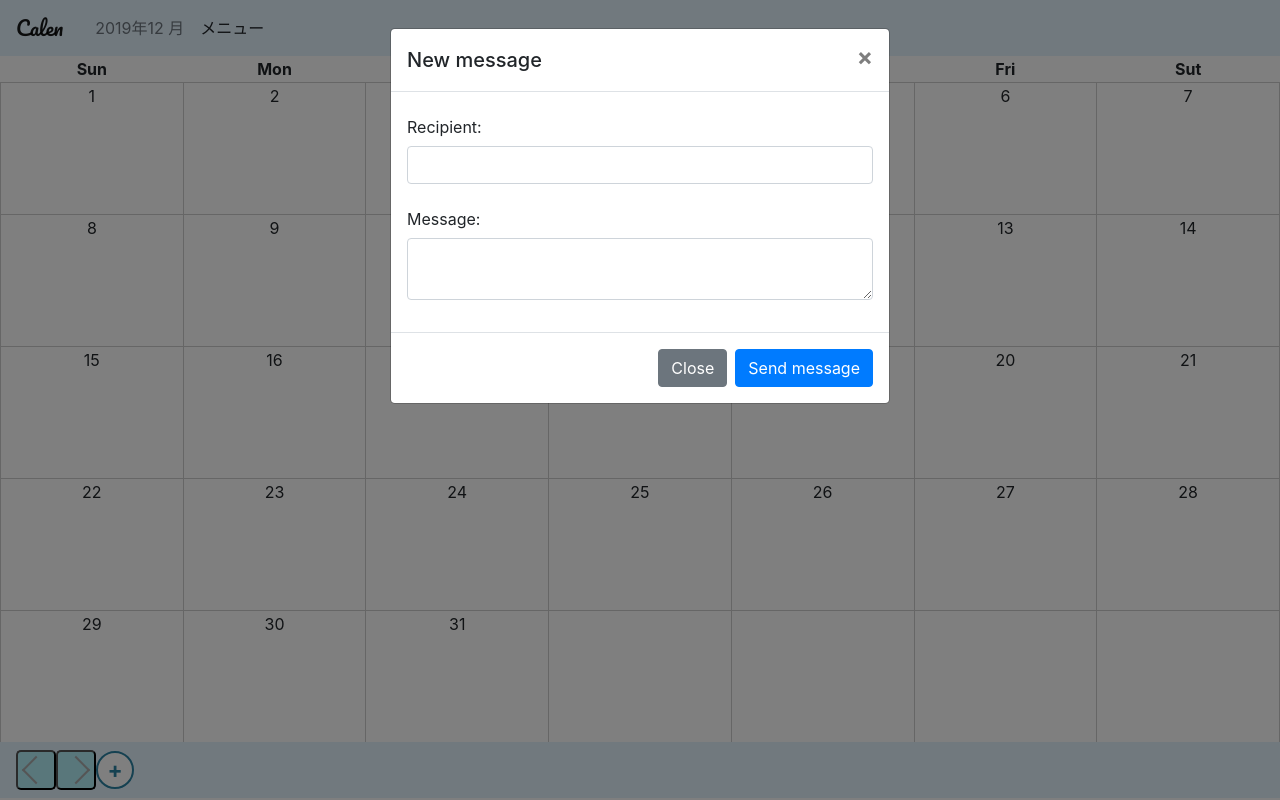
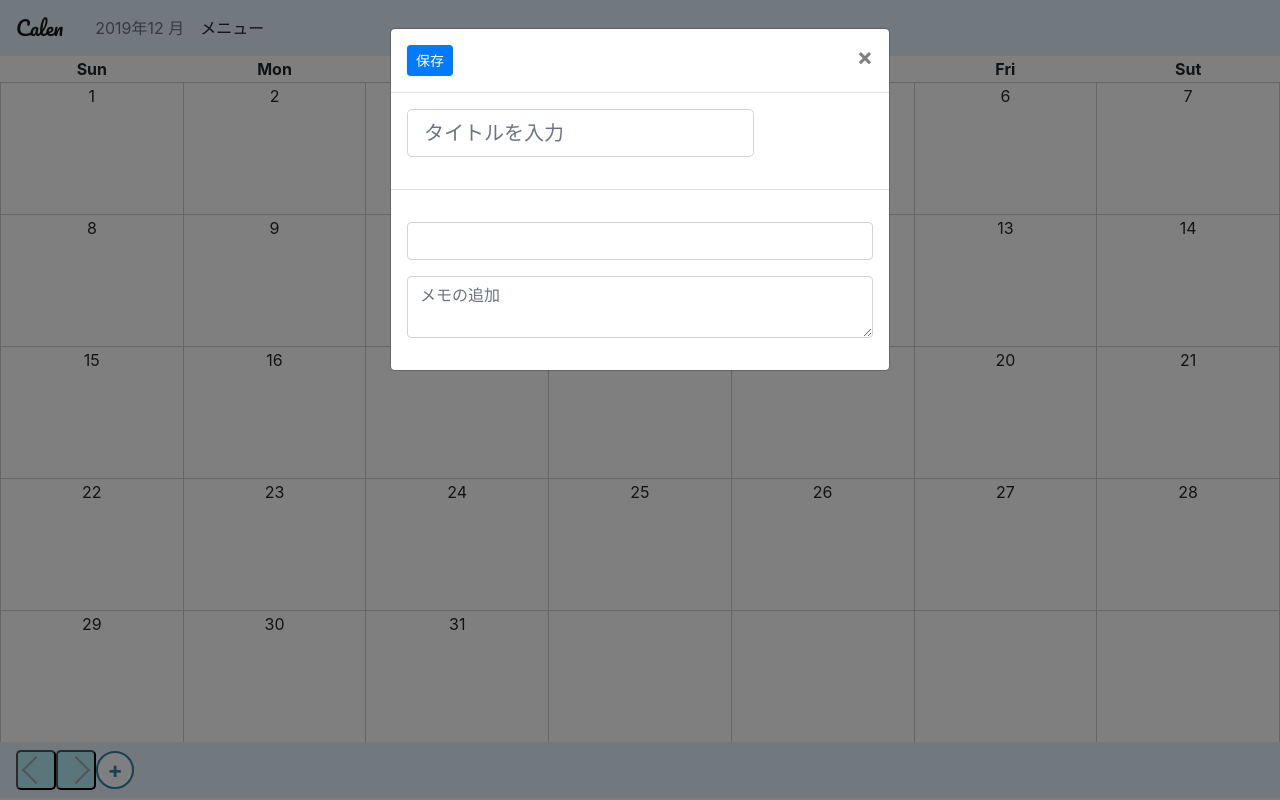
Before and after one commit to naruhiko-toda/MyCalendar, a Django app: page / in a window 1280 px wide, after a click that opens the changed part. Run offline with Django 3.2, Linux system fonts and the light colour scheme; some libraries are stand-ins or nearby versions.

Commit message:
モーダルの構成を変えました

```diff
--- a/calen/templates/calen/modules/schedule_modal.html
+++ b/calen/templates/calen/modules/schedule_modal.html
@@ -1,28 +1,32 @@
 <div class="modal fade" id="exampleModal" tabindex="-1" role="dialog" aria-labelledby="exampleModalLabel" aria-hidden="true">
   <div class="modal-dialog" role="document">
     <div class="modal-content">
+      <form>
         <div class="modal-header">
-        <h5 class="modal-title" id="exampleModalLabel">New message</h5>
+          <button type="button" class="btn btn-primary btn-sm">保存</button>
           <button type="button" class="close" data-dismiss="modal" aria-label="Close">
             <span aria-hidden="true">&times;</span>
           </button>
         </div>
+        <div class="modal-header">
+          <div class="form-group">
+            <input class="form-control form-control-lg" type="text" placeholder="タイトルを入力">
+          </div>
+        </div>
         <div class="modal-body">
-        <form>
           <div class="form-group">
-            <label for="recipient-name" class="col-form-label">Recipient:</label>
+
+          </div>
+          <div class="form-group">
+          </div>
+          <div class="form-group">
             <input type="text" class="form-control" id="recipient-name">
           </div>
           <div class="form-group">
-            <label for="message-text" class="col-form-label">Message:</label>
-            <textarea class="form-control" id="message-text"></textarea>
+            <textarea class="form-control" id="message-text" placeholder="メモの追加"></textarea>
+          </div>
         </div>
       </form>
     </div>
-      <div class="modal-footer">
-        <button type="button" class="btn btn-secondary" data-dismiss="modal">Close</button>
-        <button type="button" class="btn btn-primary">Send message</button>
   </div>
 </div>
-  </div>
-</div>
```
Lines whose indentation alone changed are shown as unchanged.
